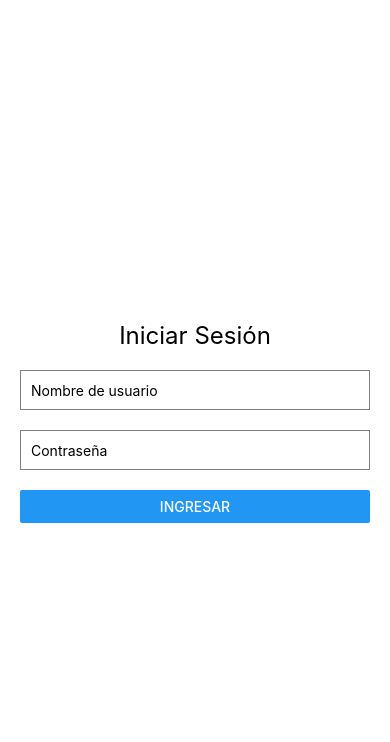
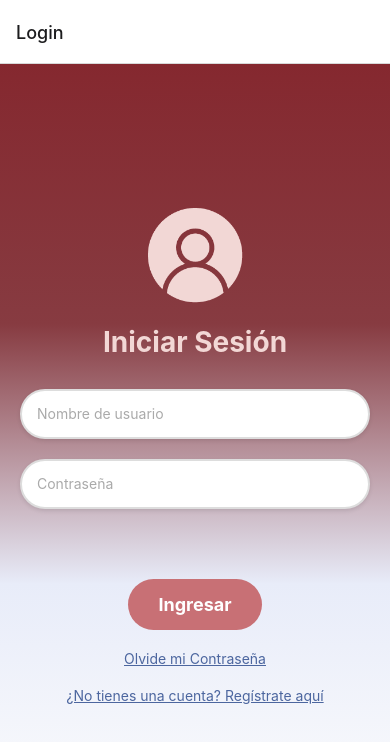
Before and after one commit to CaletHar21/AulaVirtual24, a React Native app in the folder AulaVirtualItca24/: screen / in a window 390 px wide. Shown: the top 742 px of the page. Built offline with nearby package versions, Linux system fonts and the light colour scheme.

Commit message:
Commit: Login, Registro y Cursos agregados. Navagacion agregada, asegurarse de instalar las siguientes dependecias *@react-navigation/native *@react-navigation/stack *react-native-screens *react-native-safe-area-context *@react-native-async-storage/async-storage *expo-linear-gradient

```diff
--- a/AulaVirtualItca24/App.js
+++ b/AulaVirtualItca24/App.js
@@ -1,7 +1,25 @@
 import React from 'react';
-import { View, Text, Button, StyleSheet } from 'react-native';
+import { NavigationContainer } from '@react-navigation/native';
+import { createStackNavigator } from '@react-navigation/stack';
 import Login from './frontend/src/alumno/Login';
+import Registro from './frontend/src/alumno/Registro';
+import Cursos from './frontend/src/alumno/Cursos';
+
+
+
+const Stack = createStackNavigator();
+
 const App = () => {
-return <Login/>
+  return (
+    <NavigationContainer>
+      <Stack.Navigator initialRouteName='Login'>
+        <Stack.Screen name="Login" component={Login} />
+        <Stack.Screen name="Cursos" component={Cursos} />
+        <Stack.Screen name="Registro" component={Registro} />
+
+      </Stack.Navigator>
+    </NavigationContainer>
+  );
 };
+
 export default App;
--- /dev/null
+++ b/AulaVirtualItca24/frontend/src/alumno/Cursos.js
@@ -0,0 +1,74 @@
+import React from 'react';
+import { View, Text, FlatList, StyleSheet, TouchableOpacity } from 'react-native';
+import { LinearGradient } from 'expo-linear-gradient';
+import { useNavigation } from '@react-navigation/native';
+
+// Datos de ejemplo para los cursos
+const courses = [
+  { id: '1', title: 'Curso de React Native' },
+  { id: '2', title: 'Curso de JavaScript' },
+  { id: '3', title: 'Curso de Diseño UX/UI' },
+  // Agrega más cursos aquí
+];
+
+const Cursos = (navigation) => {
+  // Función para renderizar cada elemento de la lista
+  const renderItem = ({ item }) => (
+    <TouchableOpacity style={styles.courseItem}>
+      <Text style={styles.courseTitle}>{item.title}</Text>
+    </TouchableOpacity>
+  );
+  return (
+    <LinearGradient
+      colors={['#873b41', '#fdfdfd', '#fdfdfd']}  // Colores del gradiente
+      style={styles.container}
+    >
+      <View style={styles.innerContainer}>
+        <Text style={styles.title}>Cursos</Text>
+        <FlatList
+          data={courses}
+          renderItem={renderItem}
+          keyExtractor={item => item.id}
+        />
+      </View>
+    </LinearGradient>
+  );
+};
+
+// Estilos de la pantalla
+const styles = StyleSheet.create({
+  container: {
+    flex: 1,
+    justifyContent: 'center',
+    alignItems: 'center',
+  },
+  innerContainer: {
+    width: '100%',
+    paddingHorizontal: 20,
+    backgroundColor: 'transparent',
+  },
+  title: {
+    fontSize: 28,
+    fontWeight: 'bold',
+    color: '#fff',
+    marginBottom: 30,
+    textAlign: 'center',
+  },
+  courseItem: {
+    padding: 15,
+    marginVertical: 8,
+    marginHorizontal: 16,
+    backgroundColor: '#fff',
+    borderRadius: 10,
+    elevation: 3,
+    shadowColor: '#000',
+    shadowOffset: { width: 0, height: 2 },
+    shadowOpacity: 0.1,
+    shadowRadius: 4,
+  },
+  courseTitle: {
+    fontSize: 18,
+    color: '#333',  },
+});
+
+export default Cursos;
--- a/AulaVirtualItca24/frontend/src/alumno/Login.js
+++ b/AulaVirtualItca24/frontend/src/alumno/Login.js
@@ -1,49 +1,132 @@
 import React, { useState } from 'react';
-import { View, Text, TextInput, Button, StyleSheet } from 'react-native';
+import { View, Text, TextInput, TouchableOpacity, StyleSheet, Image } from 'react-native';
+import { LinearGradient } from 'expo-linear-gradient';
+import { useNavigation } from '@react-navigation/native';
+import AsyncStorage from '@react-native-async-storage/async-storage';
+
 const Login = () => {
   const [username, setUsername] = useState('');
   const [password, setPassword] = useState('');
-const handleLogin = () => {
-// Aquí se debe agregar la lógica para el manejo del login
-console.log("Username:", username, "Password:", password);
+  const navigation = useNavigation(); // Asegúrate de tener acceso a la navegación
+
+  const handleLogin = async () => {
+    // Obtener el usuario guardado
+    const userString = await AsyncStorage.getItem('user');
+    const user = userString ? JSON.parse(userString) : null;
+
+    // Verificar credenciales
+    if (user && user.username === username && user.password === password) {
+      console.log("Inicio de sesión exitoso");
+      navigation.navigate('Cursos'); // Navegar a la pantalla de Cursos
+    } else {
+      console.log("Usuario o contraseña incorrectos");
+      // Aquí podrías mostrar un mensaje de error al usuario
+    }
   };
   return (
-<View style={styles.container}>
+    <LinearGradient
+      colors={['#85282f', '#873b41', '#e8ecf9', '#fdfdfd']} // Colores del gradiente
+      style={styles.container}  >
+      <View style={styles.innerContainer}>
+        {/* Imagen de login centrada */}
+        <View style={styles.logoContainer}>
+          <Image
+            source={require('../../../assets/LoginLogo.png')}
+            style={[styles.logo, { tintColor: '#f2d7d5' }]}
+            resizeMode="contain"
+          />
+        </View>
         <Text style={styles.title}>Iniciar Sesión</Text>
         <TextInput
           style={styles.input}
           placeholder="Nombre de usuario"
+          placeholderTextColor="#aaa"
           value={username}
-onChangeText={setUsername}
-/>
+          onChangeText={setUsername}  />
         <TextInput
           style={styles.input}
           placeholder="Contraseña"
+          placeholderTextColor="#aaa"
           value={password}
           onChangeText={setPassword}
-secureTextEntry
-/>
-<Button title="Ingresar" onPress={handleLogin} />
+          secureTextEntry />
+        <TouchableOpacity style={styles.button} onPress={handleLogin}>
+          <Text style={styles.buttonText}>Ingresar</Text>
+        </TouchableOpacity>
+        <TouchableOpacity onPress={() => navigation.navigate('Recuperar')}>
+          <Text style={styles.registerText}>Olvide mi Contraseña</Text>
+        </TouchableOpacity>
+        <TouchableOpacity onPress={() => navigation.navigate('Registro')}>
+          <Text style={styles.registerText}>¿No tienes una cuenta? Regístrate aquí</Text>
+        </TouchableOpacity>
       </View>
+    </LinearGradient>
   );
 };
+
 const styles = StyleSheet.create({
   container: {
     flex: 1,
     justifyContent: 'center',
+    alignItems: 'center',
+  },
+  innerContainer: {
+    width: '100%',
     paddingHorizontal: 20,
+    backgroundColor: 'transparent',
+    alignItems: 'center',
+  },
+  logoContainer: {
+    justifyContent: 'center',
+    alignItems: 'center',
+    marginBottom: 20,
+  },
+  logo: {
+    width: 100,
+    height: 100,
   },
   title: {
-fontSize: 24,
-marginBottom: 20,
+    fontSize: 28,
+    fontWeight: 'bold',
+    color: '#f2d7d5',
+    marginBottom: 30,
     textAlign: 'center',
   },
   input: {
-height: 40,
-borderColor: 'gray',
-borderWidth: 1,
+    height: 50,
+    width: '100%',
+    borderColor: '#ddd',
+    borderWidth: 2,
+    borderRadius: 30,
     marginBottom: 20,
-paddingHorizontal: 10,
+    paddingHorizontal: 15,
+    backgroundColor: '#fff',
+    shadowColor: '#000',
+    shadowOffset: { width: 0, height: 2 },
+    shadowOpacity: 0.1,
+    shadowRadius: 4,
+    elevation: 3,
+  },
+  button: {
+    backgroundColor: '#c87075',
+    paddingVertical: 15,
+    paddingHorizontal: 30,
+    borderRadius: 30,
+    marginTop: 50,
+    alignItems: 'center',
+    elevation: 5,
+  },
+  buttonText: {
+    color: '#fff',
+    fontSize: 18,
+    fontWeight: 'bold',
+  },
+  registerText: {
+    marginTop: 20,
+    color: '#4c669f',
+    textAlign: 'center',
+    textDecorationLine: 'underline',
   },
 });
+
 export default Login;
--- /dev/null
+++ b/AulaVirtualItca24/frontend/src/alumno/Registro.js
@@ -0,0 +1,119 @@
+import React, { useState } from 'react';
+import { View, Text, TextInput, TouchableOpacity, StyleSheet } from 'react-native';
+import { LinearGradient } from 'expo-linear-gradient';
+import Icon from 'react-native-vector-icons/FontAwesome';
+import AsyncStorage from '@react-native-async-storage/async-storage';
+
+const Registro = ({ navigation }) => {
+  const [name, setName] = useState('');
+  const [username, setUsername] = useState('');
+  const [password, setPassword] = useState('');
+
+  const handleRegister = async () => {
+    const user = { name, username, password };
+    // Guardar el usuario en AsyncStorage
+    await AsyncStorage.setItem('user', JSON.stringify(user));
+    console.log("Usuario registrado:", user);
+    // Navegar a la pantalla de Login
+    navigation.navigate('Login');
+  };
+
+  return (
+    <LinearGradient
+      colors={['#9ab1fa', '#e8ecf9', '#fdfdfd']}
+      style={styles.container}  >
+      <View style={styles.innerContainer}>
+        <Text style={styles.title}>Registro de Usuario</Text>
+        <View style={styles.inputContainer}>
+          <Icon name="user" size={20} color="#aaa" style={styles.icon} />
+          <TextInput
+            style={styles.input}
+            placeholder="Nombre"
+            placeholderTextColor="#aaa"
+            value={name}
+            onChangeText={setName}/>
+        </View>
+        <View style={styles.inputContainer}>
+          <Icon name="user" size={20} color="#aaa" style={styles.icon} />
+          <TextInput
+            style={styles.input}
+            placeholder="Nombre de usuario"
+            placeholderTextColor="#aaa"
+            value={username}
+            onChangeText={setUsername}  />
+        </View>
+        <View style={styles.inputContainer}>
+          <Icon name="lock" size={20} color="#aaa" style={styles.icon} />
+          <TextInput
+            style={styles.input}
+            placeholder="Contraseña"
+            placeholderTextColor="#aaa"
+            value={password}
+            onChangeText={setPassword}
+            secureTextEntry     />
+        </View>
+        <TouchableOpacity style={styles.button} onPress={handleRegister}>
+          <Text style={styles.buttonText}>Registrar</Text>
+        </TouchableOpacity>
+      </View>
+    </LinearGradient>
+  );
+};
+
+const styles = StyleSheet.create({
+  container: {
+    flex: 1,
+  },
+  innerContainer: {
+    flex: 1,
+    justifyContent: 'center',
+    alignItems: 'center',
+    padding: 20,
+    backgroundColor: 'transparent',
+  },
+  title: {
+    fontSize: 28,
+    fontWeight: 'bold',
+    color: '#4c669f',
+    marginBottom: 30,
+  },
+  inputContainer: {
+    flexDirection: 'row',
+    alignItems: 'center',
+    borderColor: '#ddd',
+    borderWidth: 2,
+    borderRadius: 30,
+    marginBottom: 20,
+    paddingHorizontal: 15,
+    backgroundColor: '#fff',
+    width: '100%',
+    shadowColor: '#000',
+    shadowOffset: { width: 0, height: 2 },
+    shadowOpacity: 0.1,
+    shadowRadius: 4,
+    elevation: 3,
+  },
+  icon: {
+    marginRight: 10,
+  },
+  input: {
+    height: 50,
+    flex: 1,
+  },
+  button: {
+    backgroundColor: '#4c669f',
+    paddingVertical: 15,
+    paddingHorizontal: 30,
+    borderRadius: 30,
+    marginTop: 20,
+    alignItems: 'center',
+    elevation: 5,
+  },
+  buttonText: {
+    color: '#fff',
+    fontSize: 18,
+    fontWeight: 'bold',
+  },
+});
+
+export default Registro;
--- a/AulaVirtualItca24/package.json
+++ b/AulaVirtualItca24/package.json
@@ -10,6 +10,7 @@
   },
   "dependencies": {
     "@expo/metro-runtime": "~3.2.3",
+    "@react-native-async-storage/async-storage": "^2.0.0",
     "@react-native-community/masked-view": "^0.1.11",
     "@react-navigation/native": "^6.1.18",
     "@react-navigation/stack": "^6.4.1",
```
Also changed, not shown: AulaVirtualItca24/assets/LoginLogo.png (added), 1 other file (tests, documents, lock files or other folders). Lines whose indentation alone changed are shown as unchanged.
